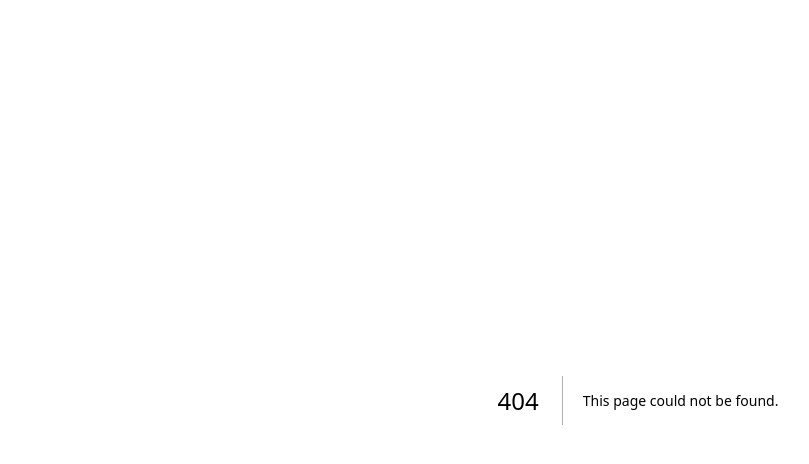
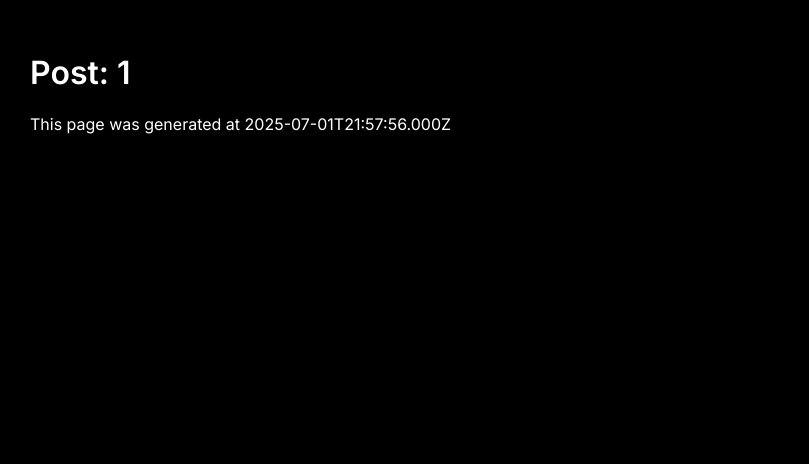
Before and after one commit to ralphieninefo/raphwebsite2-vercel, a Next.js app: page /posts/1 in a window 1280 px wide. Before the commit this address had no page. Shown: the top 464 px of the page, without its empty margins (2-811 px from the left). Built offline with nearby package versions, Linux system fonts and the light colour scheme; a web font is replaced by a local one.

Commit message:
feat: add ISR page for blog posts

```diff
--- /dev/null
+++ b/pages/posts/[slug].js
@@ -0,0 +1,25 @@
+// pages/posts/[slug].js
+
+export async function getStaticPaths() {
+    return {
+      paths: [{ params: { slug: 'hello-world' } }],
+      fallback: 'blocking',
+    };
+  }
+
+  export async function getStaticProps({ params }) {
+    const content = `This page was generated at ${new Date().toISOString()}`;
+    return {
+      props: { slug: params.slug, content },
+      revalidate: 10,
+    };
+  }
+
+  export default function Post({ slug, content }) {
+    return (
+      <main style={{ padding: '2rem' }}>
+        <h1>Post: {slug}</h1>
+        <p>{content}</p>
+      </main>
+    );
+  }
```
